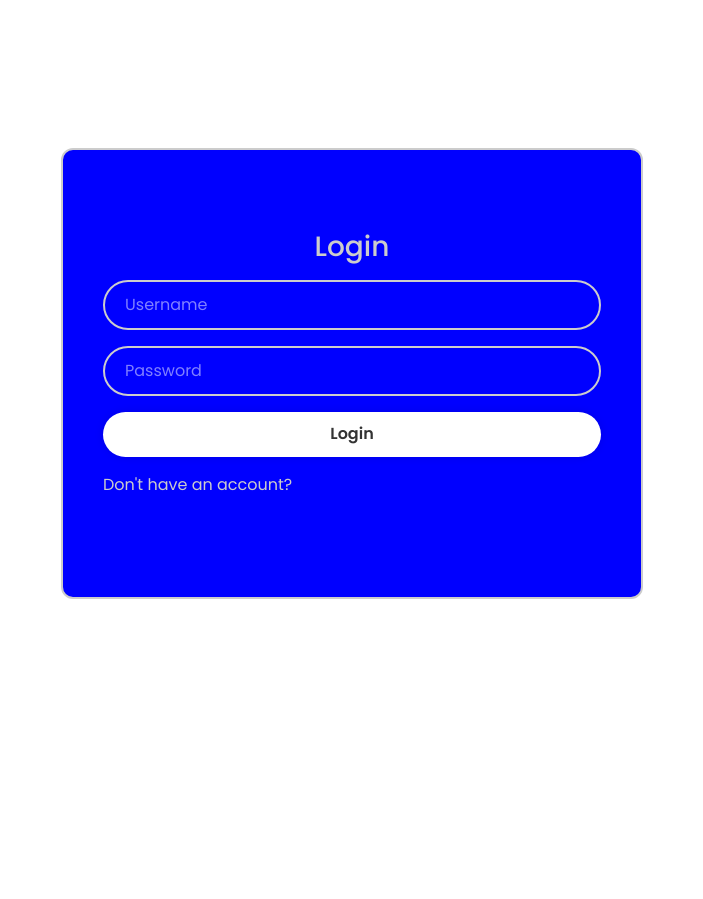
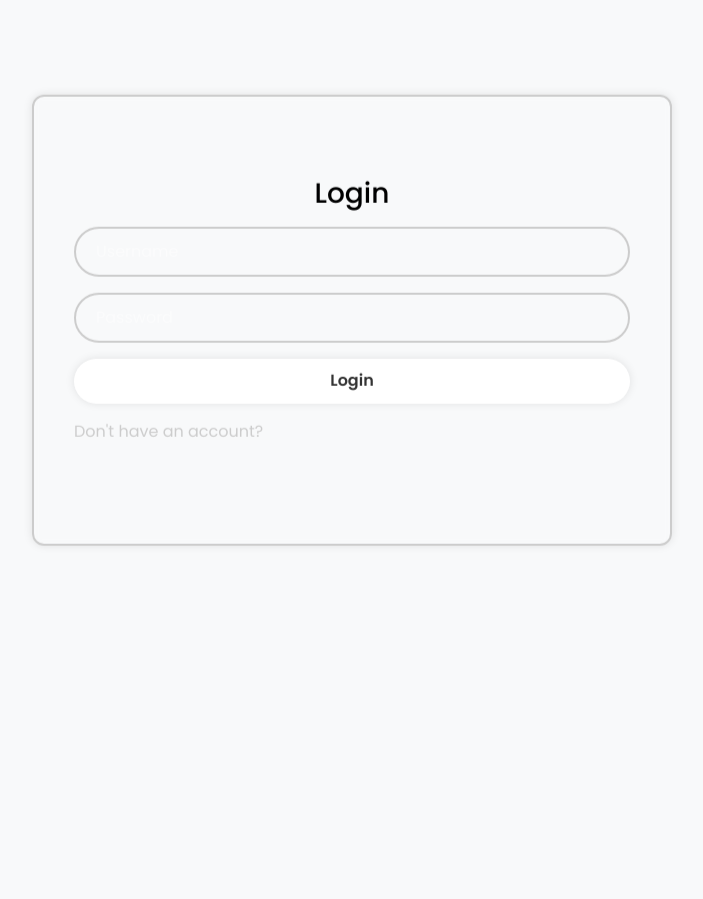
Before and after one commit to emmaclosca/finalProject, a Django app: page /logIn/ in a window 1280 px wide. Shown: the whole page, without its empty margins (288-991 px from the left). After the commit the page ends 546 px from the top, so only its background shows below. Run offline with Django 3.2, Linux system fonts and the light colour scheme; tables that the repository leaves empty hold one stand-in row (values such as "Sample post").

Commit message:
more styling

```diff
--- a/blog/static/blog/countries.css
+++ b/blog/static/blog/countries.css
@@ -50,3 +50,7 @@ img.img-fluid.population-chart {
     box-shadow: 0 2px 5px rgba(0,0,0,0.1);
     margin-bottom: 30px;
 }
+
+.modal-title {
+    color: #333;
+}
--- a/blog/static/blog/forms.css
+++ b/blog/static/blog/forms.css
@@ -3,7 +3,6 @@
     margin: 20px;
     border-radius: 8px;
     box-shadow: 0px 0px 10px rgba(0, 0, 0, 0.1);
-
 }
 
 h1 {
--- a/blog/static/blog/login.css
+++ b/blog/static/blog/login.css
@@ -1,3 +1,5 @@
+/* login.css */
+
 .custom-input {
     width: 100%;
     height: 50px;
@@ -52,21 +54,22 @@
 }
 
 .wrapper {
-    background-color: rgb(0, 0, 255);
     border-radius: 12px;
     padding: 80px 40px 100px;
     border: 2px solid #ccc;
     backdrop-filter: blur(5px);
+    box-shadow: 0 0 10px rgba(0, 0, 0, 0.1); /* Add shadow effect */
+    position: absolute;
+    top: 40%;
+    left: 50%;
+    transform: translate(-50%, -50%);
+    /* background-color: white; */
 }
 
-.container {
-    padding: 50px 0 150px;
-  }
-
 h3 {
-    color: #ccc;
+    color: #000000;
 }
 
 body {
-    background-color: white;
-  }
+    background-color: var(--bs-light);
+}
--- a/blog/static/blog/style.css
+++ b/blog/static/blog/style.css
@@ -15,6 +15,7 @@
     --third-color: blue;
     --text-color: #fff;
     --bg-color: #fff;
+
 }
 
 .modal-backdrop {
@@ -59,7 +60,11 @@ nav {
 .map-heading h1 {
     font-size: 32px;
     font-weight: 600;
-    color: var(--third-color);
+    color: black;
     margin-bottom: 10px;
     padding-top: 20px;
 }
+
+body {
+    background-color: var(--bs-light);
+}
--- a/blog/templates/blogDetail.html
+++ b/blog/templates/blogDetail.html
@@ -40,7 +40,7 @@
             <button class="btn btn-primary" type="button" data-bs-toggle="collapse" data-bs-target="#commentFormCollapse" aria-expanded="false" aria-controls="commentFormCollapse"><i class="fas fa-comment-medical"></i></button>
         </div>
         {% else %}
-        <p class="text-muted"><a href="{% url 'login' %}">Login</a> to like.</p>
+        <p class="text-muted"><a href="{% url 'login' %}">Login</a> to interact with this post.</p>
         {% endif %}
     </form>
 
@@ -85,9 +85,9 @@
             </div>
             <div class="modal-footer">
                 <button type="button" class="btn btn-secondary" data-bs-dismiss="modal">Close</button>
-                <form method="POST" action="{% url 'deleteForumPost' post.pk %}">
+                <form method="POST" action="{% url 'deletePost' post.pk %}">
                 {% csrf_token %}
-                <button type="submit" class="btn btn-danger"><i class="fas fa-trash-alt"></i></button>
+                <button type="submit" class="btn btn-danger">Delete</button>
                 </form>
             </div>
         </div>
--- a/blog/templates/forum.html
+++ b/blog/templates/forum.html
@@ -30,11 +30,14 @@
                 <li class="nav-item">
                     <button class="nav-link" onclick="filterPosts('educational')">Educational</button>
                 </li>
+                <!-- Check if the user is not a guest before showing the "Add Post" button -->
+                {% if request.user.is_authenticated and not request.user.username == "guest" %}
                 <li class="nav-item">
                     <div class="d-flex justify-content-end mb-0">
                         <a class="btn btn-primary text-uppercase" href="{% url 'addForumPost' %}"><i class="fas fa-plus-circle mr-2"></i></a>
                     </div>
                 </li>
+                {% endif %}
             </ul>
 
             <!-- Posts Container -->
--- a/blog/templates/forumDetail.html
+++ b/blog/templates/forumDetail.html
@@ -41,7 +41,7 @@
             <button class="btn btn-primary" type="button" data-bs-toggle="collapse" data-bs-target="#commentFormCollapse" aria-expanded="false" aria-controls="commentFormCollapse"><i class="fas fa-comment-medical"></i></button>
         </div>
         {% else %}
-        <p class="text-muted"><a href="{% url 'login' %}">Login</a> to like.</p>
+        <p class="text-muted"><a href="{% url 'login' %}">Login</a> to interact with this post.</p>
         {% endif %}
     </form>
 
@@ -86,7 +86,7 @@
                 <button type="button" class="btn btn-secondary" data-bs-dismiss="modal">Close</button>
                 <form method="POST" action="{% url 'deleteForumPost' post.pk %}">
                 {% csrf_token %}
-                <button type="submit" class="btn btn-danger"><i class="fas fa-trash-alt"></i> Delete</button>
+                <button type="submit" class="btn btn-danger">Delete</button>
                 </form>
             </div>
         </div>
--- a/blog/templates/index.html
+++ b/blog/templates/index.html
@@ -23,9 +23,13 @@
     <div class="row gx-4 gx-lg-5 justify-content-center">
         <!-- Blog Posts Container -->
         <div class="col-lg-8">
+            {% if request.user.is_authenticated %}
+                {% if not request.user.username == "guest" %}
                     <div class="d-flex justify-content-end mb-4">
                         <a class="btn btn-primary text-uppercase" href="{% url 'addPost' %}"><i class="fas fa-plus-circle mr-2"></i></a>
                     </div>
+                {% endif %}
+            {% endif %}
             <!-- Blog Posts -->
             {% for post in blog_post %}
                 <div class="post-preview">
--- a/blog/templates/palestine.html
+++ b/blog/templates/palestine.html
@@ -18,7 +18,7 @@
                     <h5 class="modal-title" id="accessDeniedModalLabel">Access Denied</h5>
                 </div>
                 <div class="modal-body">
-                    Members only content, please sign up <a href="{% url 'signUp' %}">here</a to view this page.>
+                    Members only content, please sign up <a href="{% url 'signUp' %}">here</a> to view this page.
                 </div>
                 <div class="modal-footer">
                 </div>
--- a/blog/templates/russia.html
+++ b/blog/templates/russia.html
@@ -18,7 +18,7 @@
                     <h5 class="modal-title" id="accessDeniedModalLabel">Access Denied</h5>
                 </div>
                 <div class="modal-body">
-                    Members only content, please sign up <a href="{% url 'signUp' %}">here</a to view this page.>
+                    Members only content, please sign up <a href="{% url 'signUp' %}">here</a> to view this page.
                 </div>
                 <div class="modal-footer">
                 </div>
--- a/blog/templates/zimbabwe.html
+++ b/blog/templates/zimbabwe.html
@@ -18,7 +18,7 @@
                     <h5 class="modal-title" id="accessDeniedModalLabel">Access Denied</h5>
                 </div>
                 <div class="modal-body">
-                    Members only content, please sign up <a href="{% url 'signUp' %}">here</a to view this page.>
+                    Members only content, please sign up <a href="{% url 'signUp' %}">here</a> to view this page.
                 </div>
                 <div class="modal-footer">
                 </div>
```
Also changed, not shown: blog/static/blog/detail.css (+9 -0 lines), blog/static/blog/signup.css (+14 -18 lines), blog/templates/addComment.html (deleted, +0 -15 lines), db.sqlite3. Lines whose indentation alone changed are shown as unchanged.
